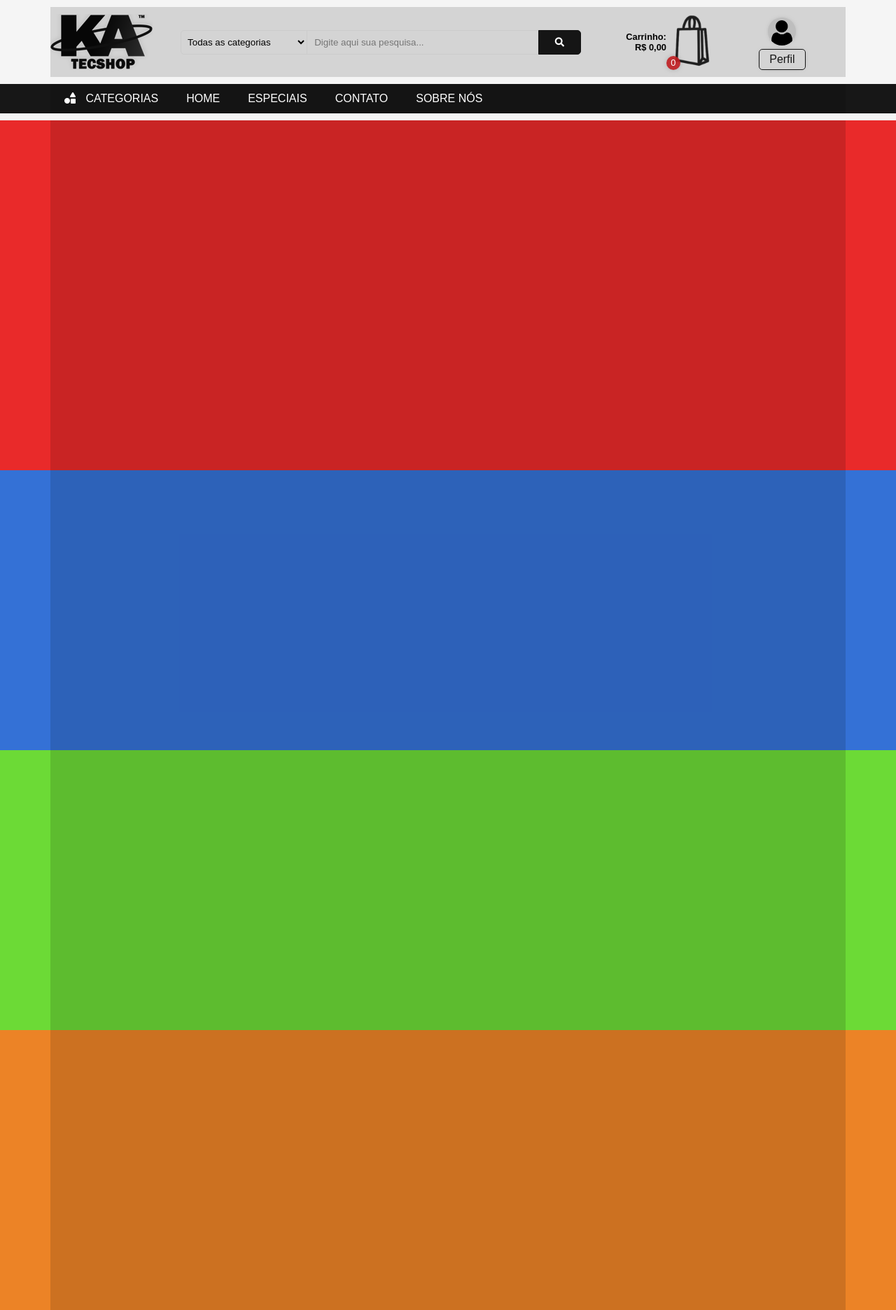
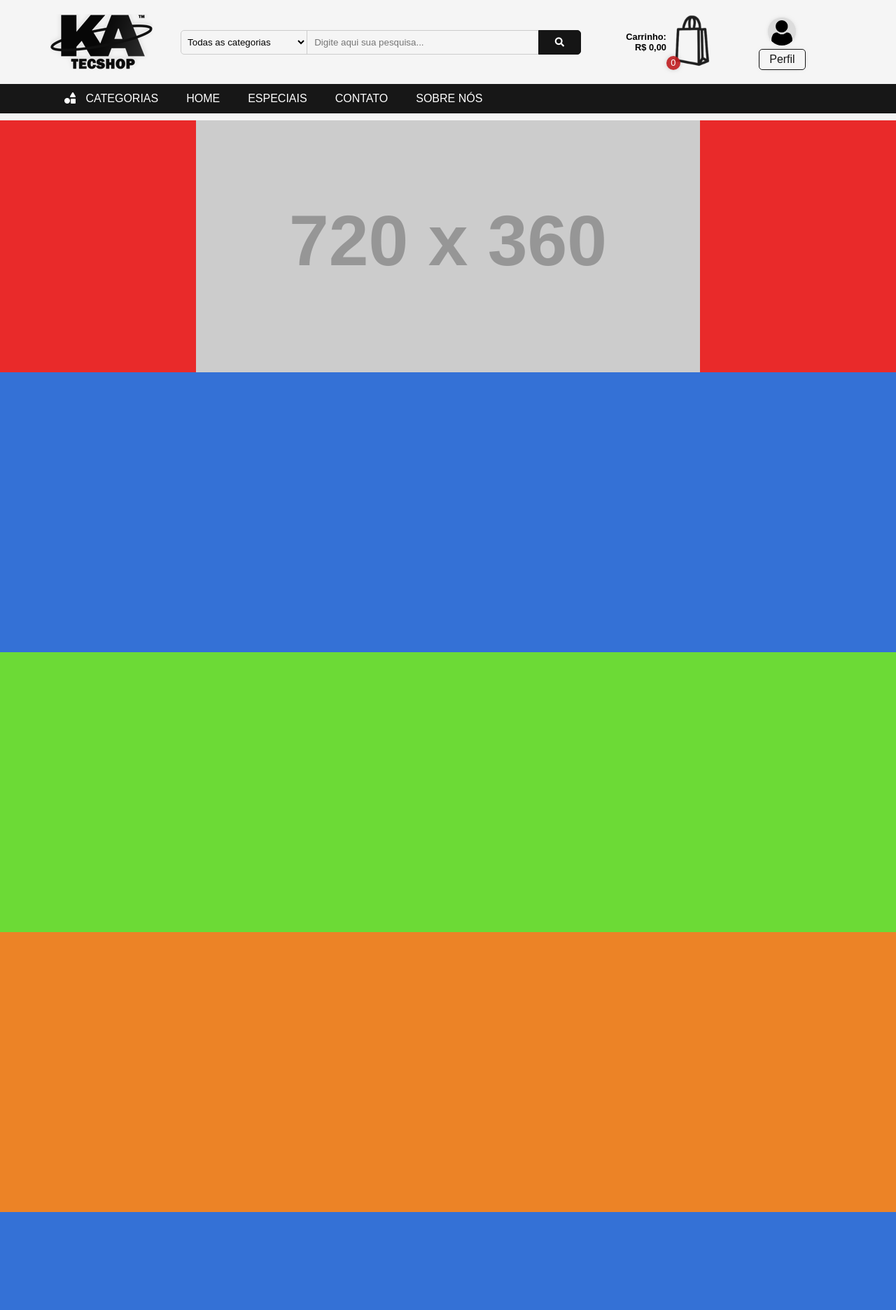
Before and after one commit to marcelotomazelli/ka-tecshop, a PHP site: page / in a window 1280 px wide. Shown: the whole page at 70% size. After the commit the page ends 1732 px from the top, so only its background shows below. Run offline with PHP 8.4, Linux system fonts and the light colour scheme; grey boxes labelled with a size stand in for pictures from a placeholder-image service; some libraries are stand-ins or nearby versions.

Commit message:
carousel-finished

```diff
--- a/css/default.css
+++ b/css/default.css
@@ -1,6 +1,6 @@
 .content {
 	height: 100%;
-	background: #00000023;
+	/*background: #00000023;*/
 }
 @media (max-width: 575.98px) {
 	.content {
--- a/css/media.css
+++ b/css/media.css
@@ -1,7 +1,49 @@
 /*@media (max-width: 575.98px) {}*/
 /*@media (min-width: 576px) and (max-width: 767.98px) {}*/
 
+@media (max-width: 575.98px) {
+	.buttons-carousel:hover button {
+		width: 60px;
+	}
+
+	.buttons-carousel button {
+		width: 35px;
+	}
+
+	.buttons-carousel button:hover {
+		cursor: pointer;
+	}
+
+	.buttons-carousel button i {
+		width: 30px;
+		height: 30px;
+		line-height: 30px;
+	}
+}
+
+@media (min-width: 576px) {
+	.buttons-carousel:hover button {
+		width: 100px;
+	}
+
+	.buttons-carousel button {
+		width: 50px;
+	}
+
+	.buttons-carousel button:hover {
+		cursor: pointer;
+	}
+
+	.buttons-carousel button i {
+		width: 40px;
+		height: 40px;
+		line-height: 40px;
+	}
+}
+
 @media (max-width: 767.98px) {
+	/*  ------|>   HEADER   <|------  */
+
 	#h-brand img {
 		height: 60px;
 	}
@@ -12,7 +54,7 @@
 		width: 55px;
 	}
 
-	/* Botao para abrir o menu responsivo */
+	/* -- BATÃO DO MENU RESPONSIVO -- */
 	#panel-optionsmenu {
 		display: flex;
 		align-items: center;
@@ -36,6 +78,8 @@
 }
 
 @media (min-width: 768px) {
+	/*  ------|>   HEADER   <|------  */
+
 	#panel-optionsmenu > div:first-child {
 		display: none;
 	}
--- a/css/style.css
+++ b/css/style.css
@@ -3,6 +3,7 @@
 	margin: 0;
 	background: #F5F5F5;
 	font-family: "Sen", sans-serif;
+	overflow-x: hidden;
 }
 
 * {
@@ -20,6 +21,19 @@
 a:link, a:active, a:visited {
 	color: #B20D0D;
 }
+
+input,
+textarea,
+button,
+select,
+a {
+  -webkit-tap-highlight-color: rgba(0,0,0,0);
+}
+
+/*                     /      \                     */
+/*--------------------| HEADER |--------------------*/
+/*                     \      /                     */
+
 
 header {
 	margin-bottom: 10px;
@@ -184,21 +198,7 @@
 	cursor: pointer;
 }
 
-
-
-
-
-
-
-
-
-
-
-
-
-
-
-
+/*  ------|>   MENU DE NAVEGAÇÃO PRINCIPAL   <|------  */
 
 #main-main ul, #main-main ul * {
 	/*border: 1px solid red;*/
@@ -243,8 +243,79 @@
 	margin-right: 10px;
 }
 
+/*  ------|>   CAROUSEL   <|------  */
 
+#section-introduction, #section-introduction * {
+	/*border: 1px solid;*/
+}
 
+.carousel {
+	width: 100%;
+	position: relative;
+}
+
+#carousel-introduction {
+	margin: 0 auto;
+	max-width: 720px;
+}
+
+.carousel-images {
+	/*height: 100%;*/
+	display: flex;
+	overflow-x: scroll;
+	z-index: 0;
+}
+
+.carousel-images::-webkit-scrollbar {
+	display: none;
+}
+
+.carousel-item {
+	height: 100%;
+	transition: 0.8s;
+}
+
+.carousel-image {
+	display: block;
+	/*height: 100%;*/
+}
+
+.buttons-carousel {
+	position: absolute;
+	height: 100%;
+	width: 100%;
+	display: flex;
+	justify-content: space-between;
+	z-index: 1;
+}
+
+.buttons-carousel:hover button {
+	opacity: 1;
+	transition: 0.5s;
+}
+
+.buttons-carousel button {
+	height: 100%;
+	background: none;
+	border: none;
+	color: #fff;
+	opacity: 0;
+	display: block;
+	transition: 0.5s;
+}
+
+.buttons-carousel button:hover i {
+	background: #000000ea;
+}
+
+.buttons-carousel button i {
+	background: #000000aa;
+	border-radius: 40px;
+}
+
+button::selection {
+	border: none;
+}
 
 
 
@@ -281,7 +352,6 @@
 
 #section-introduction {
 	background: #E92A2A;
-	height: 500px;
 }
 
 #section-trending {
--- a/index.html
+++ b/index.html
@@ -13,7 +13,7 @@
 	<!-- Font Awesome -->
 	<link rel="stylesheet" href="https://use.fontawesome.com/releases/v5.3.1/css/all.css" integrity="sha384-mzrmE5qonljUremFsqc01SB46JvROS7bZs3IO2EmfFsd15uHvIt+Y8vEf7N7fWAU" crossorigin="anonymous">
 </head>
-<body>
+<body onresize="resizingWindow()" onload="onloadBody()">
 
 	<header>
 		<div id="header-banner">
@@ -77,7 +77,40 @@
 	</header>
 
 	<section id="section-introduction">
-		<div class="content"></div>
+		<div class="content">
+			<div>
+				<div id="carousel-introduction" class="carousel">
+					<div class="buttons-carousel">
+						<button class="carousel-prev" onclick="carousel.prev()">
+							<i class="fas fa-chevron-left"></i>
+						</button>
+						<button class="carousel-next" onclick="carousel.next()">
+							<i class="fas fa-chevron-right"></i>
+						</button>
+					</div>
+					<div class="carousel-images">
+						<div class="carousel-item">
+							<img class="carousel-image" src="http://dummyimage.com/720x360/4d494d/686a82.gif&text=imagem1" alt="placeholder+image">
+						</div>
+						<div class="carousel-item">
+							<img class="carousel-image" src="http://dummyimage.com/720x360/4d494d/686a82.gif&text=imagem2" alt="placeholder+image">
+						</div>
+						<div class="carousel-item">
+							<img class="carousel-image" src="http://dummyimage.com/720x360/4d494d/686a82.gif&text=imagem3" alt="placeholder+image">
+						</div>
+						<div class="carousel-item">
+							<img class="carousel-image" src="http://dummyimage.com/720x360/4d494d/686a82.gif&text=imagem4" alt="placeholder+image">
+						</div>
+						<div class="carousel-item">
+							<img class="carousel-image" src="http://dummyimage.com/720x360/4d494d/686a82.gif&text=imagem5" alt="placeholder+image">
+						</div>
+						<div class="carousel-item">
+							<img class="carousel-image" src="http://dummyimage.com/720x360/4d494d/686a82.gif&text=imagem6" alt="placeholder+image">
+						</div>
+					</div>
+				</div>
+			</div>
+		</div>
 	</section>
 
 	<section id="section-trending">
@@ -92,5 +125,6 @@
 		<div class="content"></div>
 	</section>
 
+	<script src="js/script.js"></script>
 </body>
 </html>
--- /dev/null
+++ b/js/script.js
@@ -0,0 +1,111 @@
+let carousel_intro_width, carousel_intro_height;
+let carousel_slide_count = 0
+let carousel_interval;
+
+function resizingWindow() {
+	let carousel_intro = document.getElementById('carousel-introduction')
+	let carousel_width = carousel_intro.offsetWidth
+	carousel_intro.style.height = (carousel_width / 2) + 'px'
+
+	carousel_intro_width = carousel_width
+	carousel_intro_height = carousel_width / 2
+
+	let carousel_imgs = document.getElementsByClassName('carousel-image')
+
+	for(let i = 0; i < carousel_imgs.length; i++) {
+		carousel_imgs[i].style.width = carousel_intro_width + 'px'
+		carousel_imgs[i].style.height = carousel_intro_height + 'px'
+	}
+
+	carousel.resizing()
+}
+
+function onloadBody() {
+	let carousel_intro = document.getElementById('carousel-introduction')
+	let carousel_width = carousel_intro.offsetWidth
+	carousel_intro.style.height = (carousel_width / 2) + 'px'
+
+	carousel_intro_width = carousel_width
+	carousel_intro_height = carousel_width / 2
+
+	let carousel_imgs = document.getElementsByClassName('carousel-image')
+
+	for(let i = 0; i < carousel_imgs.length; i++) {
+		carousel_imgs[i].style.width = carousel_intro_width + 'px'
+		carousel_imgs[i].style.height = carousel_intro_height + 'px'
+	}
+
+	carousel_interval = setInterval(function() {
+		carousel.autonext()
+	}, 5000)
+}
+
+
+
+
+let carousel = {
+	next: function() {
+		clearInterval(carousel_interval)
+		let carousel_imgs = document.getElementsByClassName('carousel-item')
+		carousel_slide_count += carousel_intro_width
+
+		if(carousel_slide_count == carousel_intro_width * carousel_imgs.length) {
+			carousel_slide_count = 0
+		}
+
+		for(let i = 0; i < carousel_imgs.length; i++) {
+			carousel_imgs[i].style.transform = 'translateX(' + -carousel_slide_count + 'px)'
+		}
+
+		carousel_interval = setInterval(function() {
+			carousel.autonext()
+		}, 5000)
+	},
+	prev: function() {
+		clearInterval(carousel_interval)
+		let carousel_imgs = document.getElementsByClassName('carousel-item')
+		if(carousel_slide_count == 0) {
+			carousel_slide_count = carousel_intro_width * (carousel_imgs.length -1)
+			for(let i = 0; i < carousel_imgs.length; i++) {
+				carousel_imgs[i].style.transform = 'translateX(' + -carousel_slide_count + 'px)'
+			}
+		} else {
+			if(carousel_slide_count == carousel_intro_width * (carousel_imgs.length -1)) {
+				carousel_slide_count = carousel_intro_width * (carousel_imgs.length -2)
+			} else {
+				carousel_slide_count -= carousel_intro_width
+			}
+
+			for(let i = 0; i < carousel_imgs.length; i++) {
+				carousel_imgs[i].style.transform = 'translateX(' + -carousel_slide_count + 'px)'
+			}
+		}
+
+		carousel_interval = setInterval(function() {
+			carousel.autonext()
+		}, 5000)
+	},
+	autonext: () => {
+		let carousel_imgs = document.getElementsByClassName('carousel-item')
+		carousel_slide_count += carousel_intro_width
+
+		if(carousel_slide_count == carousel_intro_width * carousel_imgs.length) {
+			carousel_slide_count = 0
+		}
+
+		for(let i = 0; i < carousel_imgs.length; i++) {
+			carousel_imgs[i].style.transform = 'translateX(' + -carousel_slide_count + 'px)'
+		}
+	},
+	resizing: () => {
+		clearInterval(carousel_interval)
+		let carousel_imgs = document.getElementsByClassName('carousel-item')
+		carousel_slide_count = 0
+		for(let i = 0; i < carousel_imgs.length; i++) {
+			carousel_imgs[i].style.transform = 'translateX(' + carousel_slide_count + 'px)'
+		}
+		carousel_interval = setInterval(function() {
+			carousel.autonext()
+		}, 5000)
+	}
+}
```
